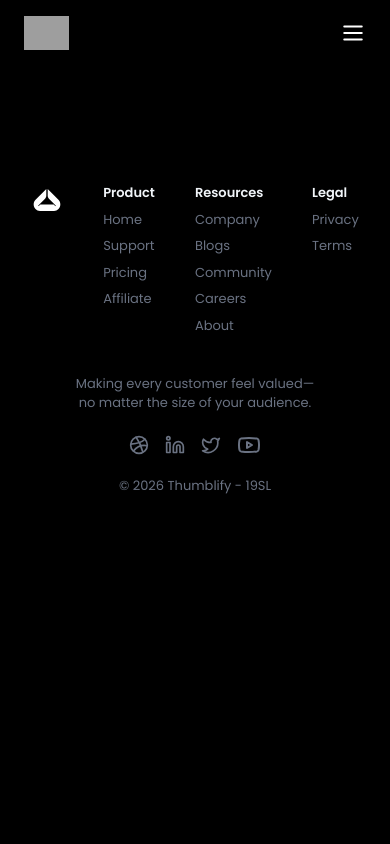
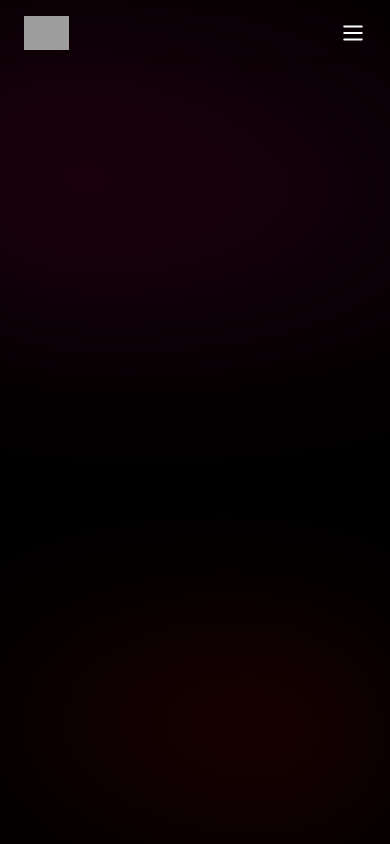
Before and after one commit to mvdevelop/ai-thumbnail-generator, a React (Vite) app in the folder reactjs/: page /generate/1 in a window 390 px wide. Shown: the top 844 px of the page. Built offline with nearby package versions, Linux system fonts and the light colour scheme; grey boxes are pictures that could not be loaded.

Commit message:
feat: working on generate

```diff
--- a/reactjs/src/pages/Generate.tsx
+++ b/reactjs/src/pages/Generate.tsx
@@ -2,6 +2,8 @@
 import { useState } from "react";
 import { useParams } from "react-router-dom";
 import type { IThumbnail } from "../assets/assets";
+
+import SoftBackdrop from "../components/SoftBackdrop";
 
 const Generate = () => {
 
@@ -10,11 +12,28 @@
   const [ additionalDetails, setAdditionalDetails ] = useState("");
 
   const [ thumbnail, setThumbnail ] = useState<IThumbnail | null>(null);
+  const [ loading, setLoading ] = useState(false);
 
   return (
-    <div>
+    <>
+      <SoftBackdrop />
 
-    </div>
+      <div className="pt-24 min-h-screen">
+        <main className="max-w-6xl mx-auto px-4 sm:px-6 lg:px-8 py-8 pb-28 lg:pb-8">
+            <div className="grid lg:grid-cols-[400px_1fr] gap-8">
+              {/* LEFT PANEL */}
+              <div className="">
+
+              </div>
+
+              {/* RIGHT PANEL */}
+              <div>
+
+              </div>
+            </div>
+        </main>
+      </div>
+    </>
   )
 }
 
```
